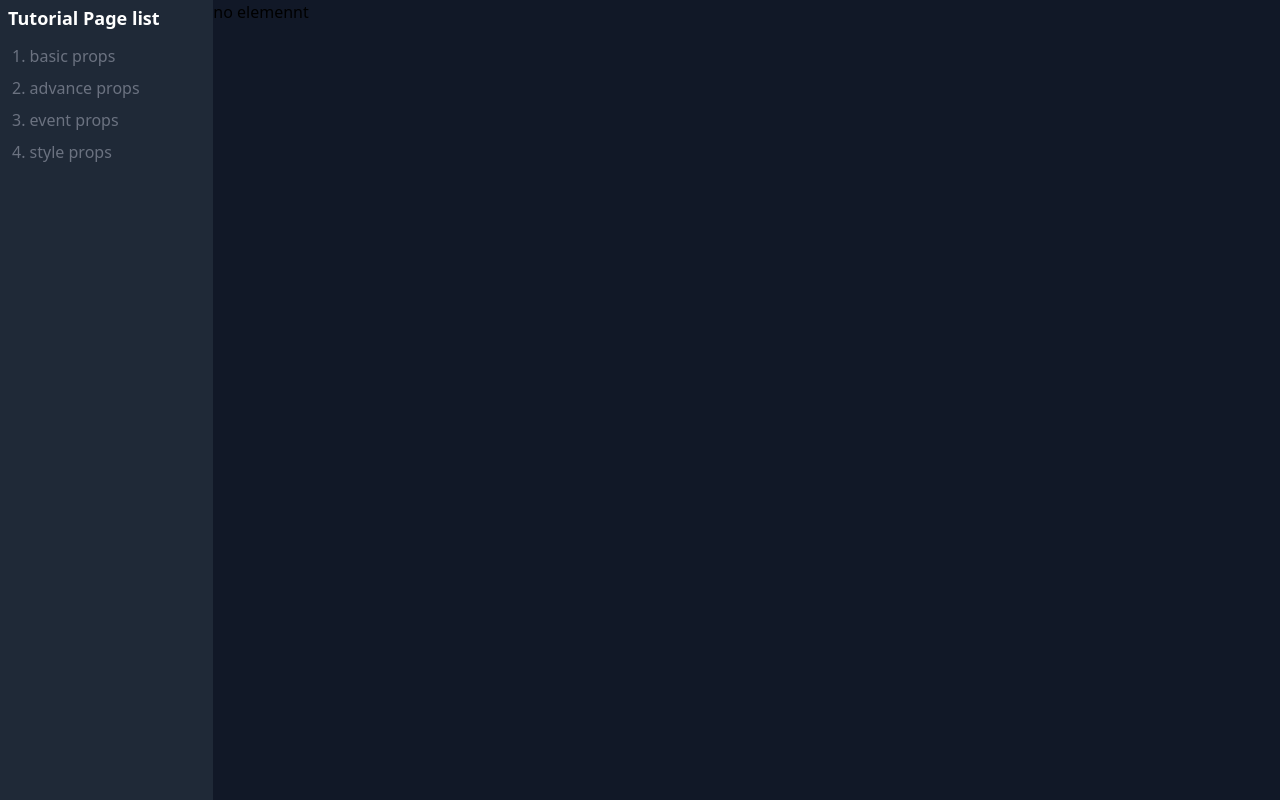
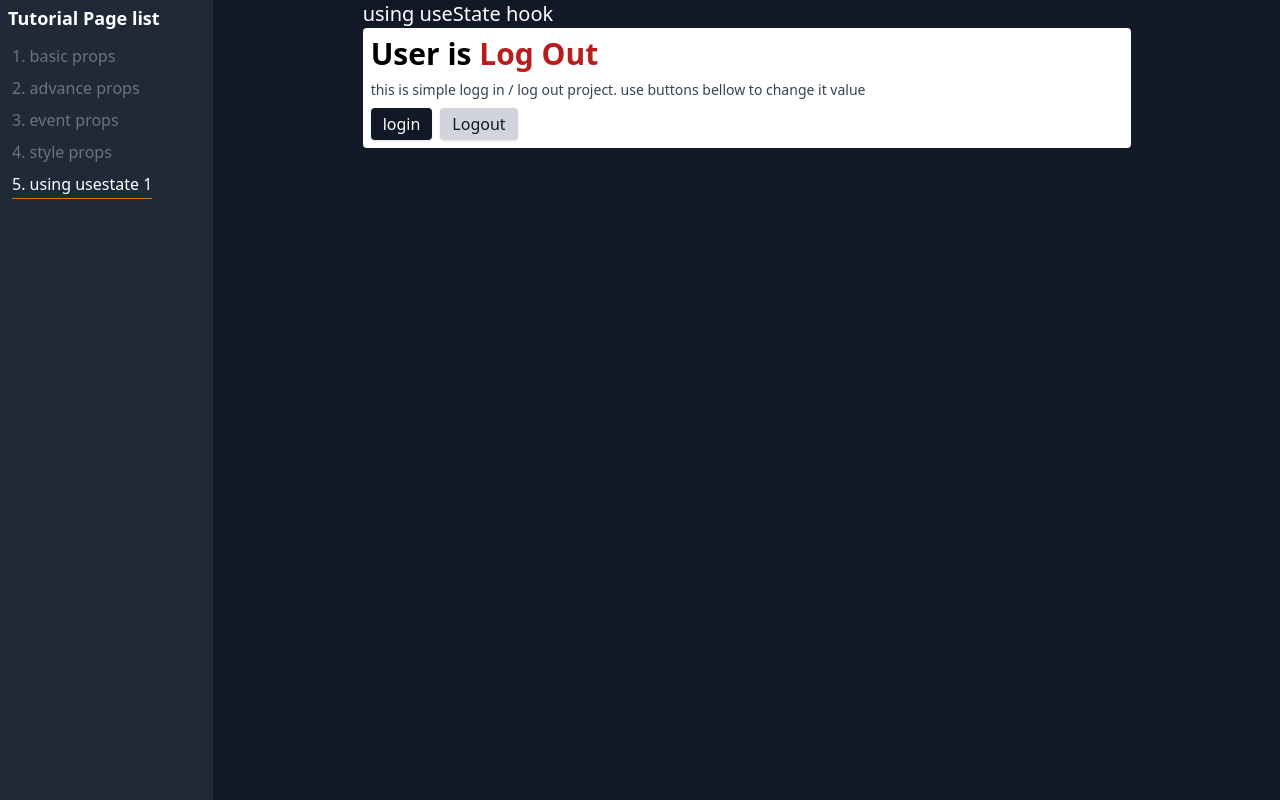
Before and after one commit to zidan-p/react-typescript, a React (Create React App) app: page /use-hook-one in a window 1280 px wide. Built offline with nearby package versions, Linux system fonts and the light colour scheme.

Commit message:
simple useState

```diff
--- /dev/null
+++ b/src/components/state/loggedIn.tsx
@@ -0,0 +1,43 @@
+import { useState } from "react"
+
+
+//how to create simple looged state
+// in this step, this state only save 1 key, that logged
+// there are only 2 possible value, true or false.
+// this is so simple
+
+
+
+export const LoggedIn = () => {
+    const [isLogged, setLogged] = useState(false);
+    // react is smart enough to infers the type of it state from initial value
+    // once a state is create, it will be the state's type so on
+    const handleLogin = () => {
+        setLogged(true);
+    }
+    const handleLogout = () => {
+        setLogged(false);
+        // setLogged(0); // even js consider 0 as falsy value, typescript will prevent it to be in boolean value
+    }
+    return (
+        <div className="bg-white p-2 rounded">
+            <h2 className="text-3xl font-bold mb-2">
+                User is
+                {isLogged ? (
+                     <span className="text-green-700"> Log In</span>
+                ):(
+                     <span className="text-red-700"> Log Out</span>
+                )}
+            </h2>
+            <p className="text-gray-700 text-sm mb-2">this is simple logg in / log out project. use buttons bellow to change it value</p>
+            <div className="flex gap-2">
+                <button onClick={handleLogin} className="bg-gray-900 shadow px-3 p-1 rounded text-white hover:bg-gray-800 active:bg-gray-700">
+                    login
+                    </button>
+                <button onClick={handleLogout} className="bg-gray-300 shadow px-3 p-1 rounded text-gray-900 hover:bg-gray-200 active:bg-gray-100">
+                    Logout
+                </button>
+            </div>
+        </div>
+    )
+}
--- a/src/data/pagesData.tsx
+++ b/src/data/pagesData.tsx
@@ -3,6 +3,8 @@ import { AdvanceProps } from "../pages/AdvanceProps";
 import { BasicProps } from "../pages/BasicProps";
 import { EventProps } from "../pages/eventProps/EventProps";
 import { StyleProps } from "../pages/styleProps/StyleProps";
+import { LoggedIn } from "../components/state/loggedIn";
+import { UseStateHook } from "../pages/useStateHook";
 
 type pagesDataType = {
     path: string;
@@ -30,5 +32,10 @@ export const pagesData : pagesDataType = [
         path: "/style-props",
         name: "style props",
         Element: StyleProps
+    },
+    {
+        path: "/use-hook-one",
+        name: "using usestate 1",
+        Element: UseStateHook
     }
 ];
--- /dev/null
+++ b/src/pages/useStateHook.tsx
@@ -0,0 +1,16 @@
+import { LoggedIn } from "../components/state/loggedIn"
+
+
+
+export const UseStateHook = () => {
+    return(
+      <div className="">
+        <div className="mx-auto max-w-3xl">
+          <div className="">
+            <h2 className='text-white text-xl'>using useState hook</h2>
+            <LoggedIn />
+          </div>
+        </div>
+      </div>
+    )
+}
```
Also changed, not shown: src/pages/styleProps/StyleProps.tsx (line endings or trailing spaces).
